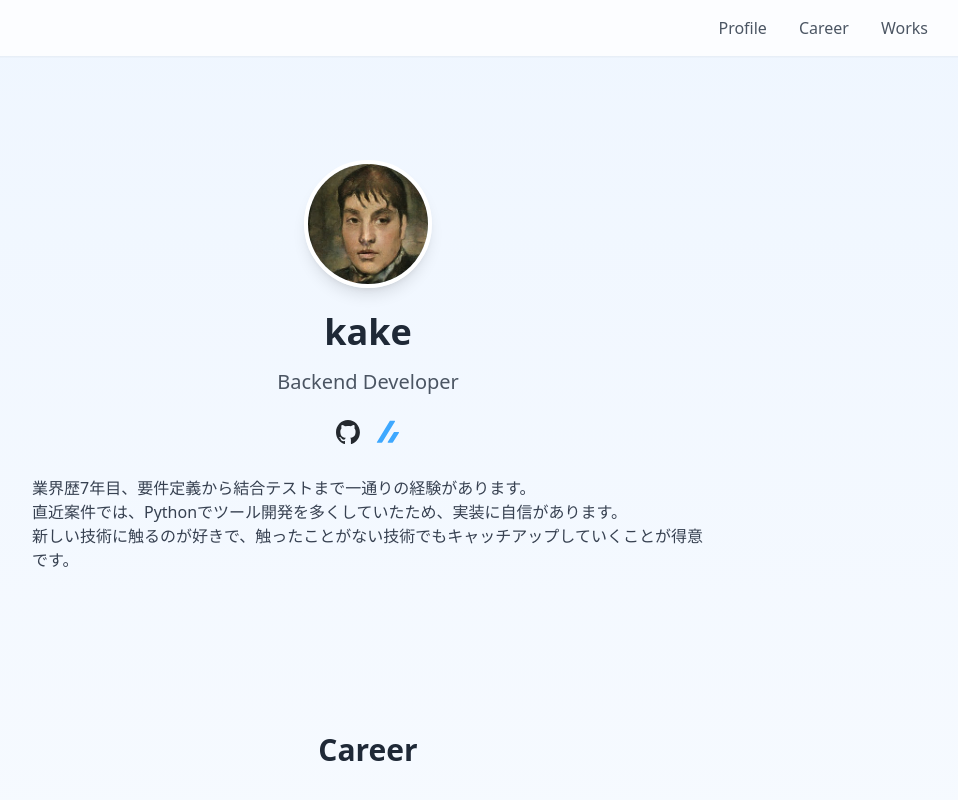
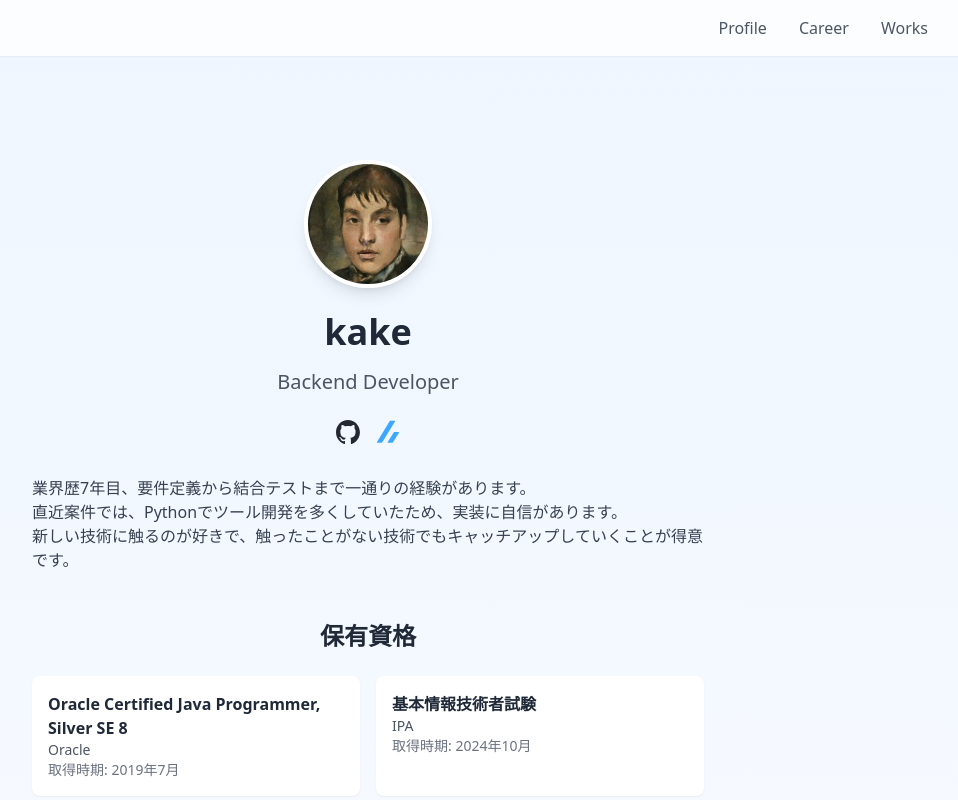
Before and after one commit to kake-t/my-portfolio, a Next.js app: page / in a window 1280 px wide. Shown: the top 800 px of the page, without its empty margins (272-1230 px from the left). Built offline with nearby package versions, Linux system fonts and the light colour scheme.

Commit message:
取得資格を追加

```diff
--- /dev/null
+++ b/src/components/profile/CertificationList.tsx
@@ -0,0 +1,19 @@
+import React from 'react';
+import { Certification } from '@/types';
+
+const CertificationList: React.FC<{ certifications: Certification[] }> = ({ certifications }) => (
+    <div className="mt-12">
+        <h3 className="text-2xl font-semibold text-gray-800 mb-6 text-center">保有資格</h3>
+        <div className="grid grid-cols-1 md:grid-cols-2 gap-4 max-w-2xl mx-auto">
+            {certifications.map((cert, index) => (
+                <div key={index} className="bg-white p-4 rounded-lg shadow-sm">
+                    <h4 className="font-semibold text-gray-800">{cert.name}</h4>
+                    <p className="text-sm text-gray-600">{cert.organization}</p>
+                    <p className="text-sm text-gray-500">取得時期: {cert.acquiredDate}</p>
+                </div>
+            ))}
+        </div>
+    </div>
+);
+
+export default CertificationList;
--- a/src/components/profile/ProfileSection.tsx
+++ b/src/components/profile/ProfileSection.tsx
@@ -1,6 +1,7 @@
 import React from 'react';
 import { profileData } from '@/data/profile';
 import SocialLinks from './SocialLinks';
+import CertificationList from './CertificationList';
 
 const ProfileSection: React.FC = () => (
     <section id="profile" className="py-20">
@@ -18,6 +19,7 @@ const ProfileSection: React.FC = () => (
             <div className="max-w-2xl mx-auto mt-8">
                 <p className="text-gray-700 whitespace-pre-line">{profileData.bio}</p>
             </div>
+            <CertificationList certifications={profileData.certifications} />
         </div>
     </section>
 );
--- a/src/data/profile.ts
+++ b/src/data/profile.ts
@@ -15,4 +15,16 @@ export const profileData: ProfileData = {
         { platform: "zenn", url: "https://zenn.dev/kake99" },
     ],
     bio: bioText,
+    certifications: [
+        {
+            name: "Oracle Certified Java Programmer, Silver SE 8",
+            acquiredDate: "2019年7月",
+            organization: "Oracle",
+        },
+        {
+            name: "基本情報技術者試験",
+            acquiredDate: "2024年10月",
+            organization: "IPA",
+        },
+    ],
 };
```
Also changed, not shown: src/types/index.ts (+7 -0 lines).
